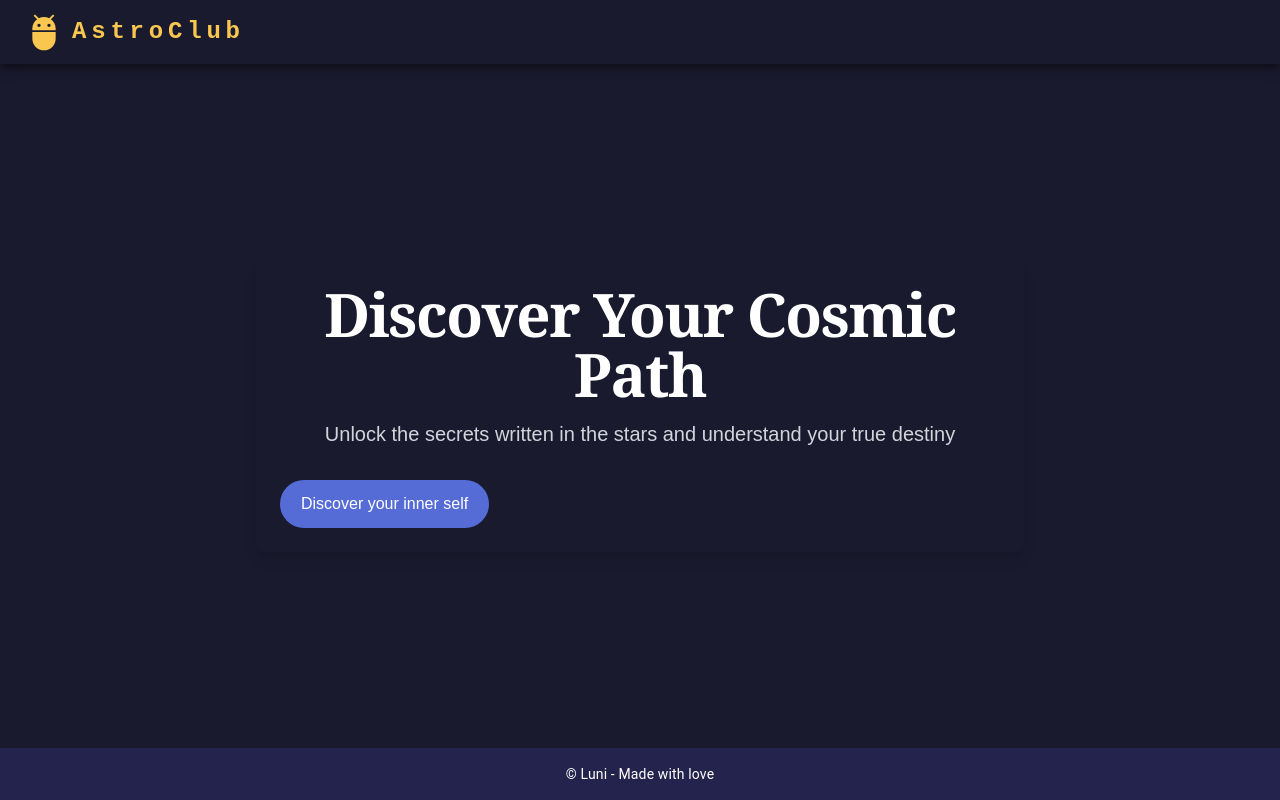
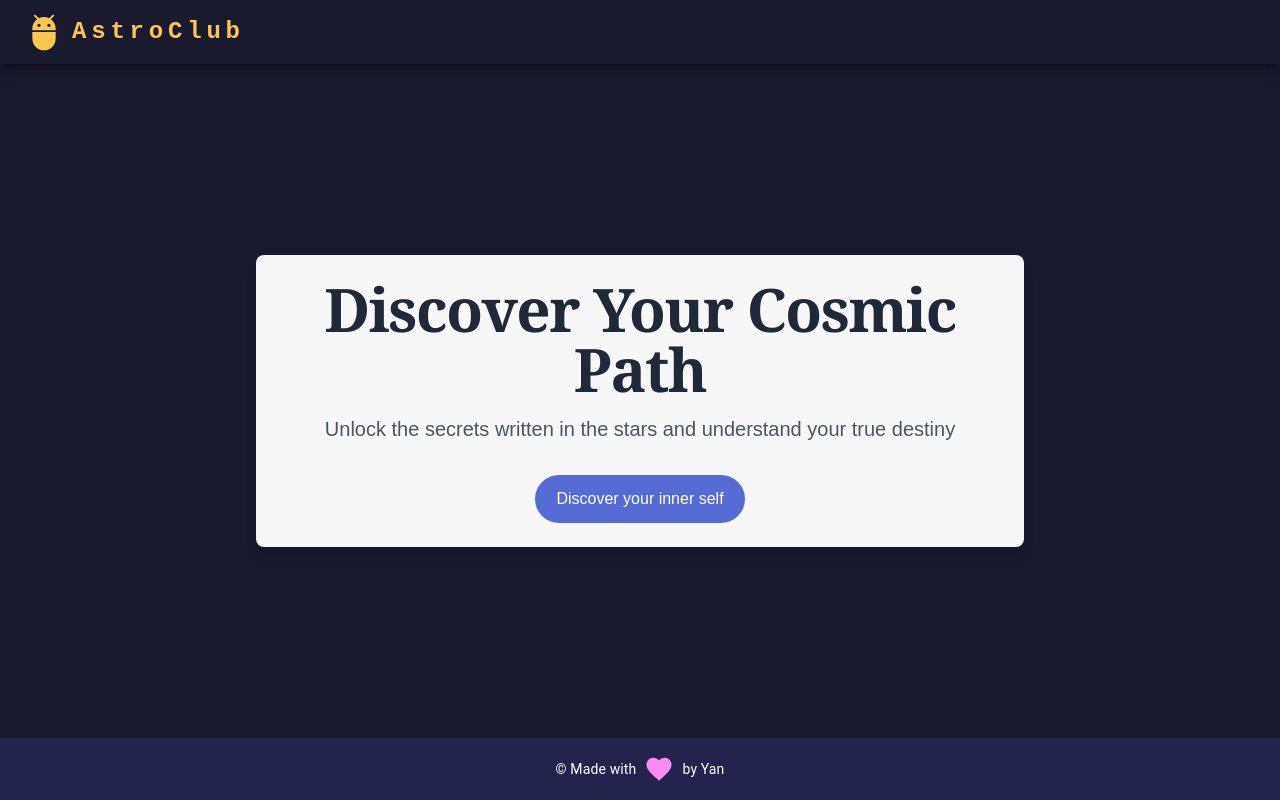
Before and after one commit to Yanoushka/astro-club, a Next.js app: page / in a window 1280 px wide. Built offline with nearby package versions, Linux system fonts and the light colour scheme.

Commit message:
details design

```diff
--- a/src/app/components/shared/calendar.tsx
+++ b/src/app/components/shared/calendar.tsx
@@ -1,4 +1,5 @@
-import { FormControl, FormLabel } from "@mui/material";
+import { FormLabel } from "@mui/joy";
+import { FormControl } from "@mui/material";
 import { AdapterDayjs } from "@mui/x-date-pickers/AdapterDayjs";
 import { DatePicker } from "@mui/x-date-pickers/DatePicker";
 import { LocalizationProvider } from "@mui/x-date-pickers/LocalizationProvider";
@@ -22,7 +23,7 @@ const Calendar: React.FC<CalendarProps> = ({
 }) => {
   return (
     <FormControl fullWidth error={error}>
-      <FormLabel>{label}</FormLabel>
+      <FormLabel sx={{marginBottom: 1}}>{label}</FormLabel>
       <LocalizationProvider dateAdapter={AdapterDayjs}>
         <DatePicker
           value={value}
--- a/src/app/components/shared/footer.tsx
+++ b/src/app/components/shared/footer.tsx
@@ -1,10 +1,19 @@
 import Typography from "@mui/material/Typography";
+import FavoriteIcon from "@mui/icons-material/Favorite";
 
 export default function FooterAppBar() {
   return (
-    <footer className="bg-[#23234d] py-4 text-center w-full">
-      <Typography variant="body2" color="white">
-        &copy; Luni - Made with love
+    <footer className="bg-[#23234d] py-4 text-center w-full flex justify-center">
+      <Typography variant="body2" color="white" className="flex items-center">
+        &copy; Made with{" "}
+        <FavoriteIcon
+          sx={{
+            color: "#fa8cf6",
+            mx: 1, // ajoute une marge horizontale
+            fontSize: "30px",
+          }}
+        />{" "}
+        by Yan
       </Typography>
     </footer>
   );
--- a/src/app/components/shared/select.tsx
+++ b/src/app/components/shared/select.tsx
@@ -1,4 +1,4 @@
-import { FormHelperText } from "@mui/joy";
+import { FormHelperText, FormLabel } from "@mui/joy";
 import {
   FormControl,
   InputLabel,
@@ -38,7 +38,7 @@ const CustomSelect: React.FC<CustomSelectProps> = ({
 
   return (
     <FormControl fullWidth error={error}>
-      <InputLabel>{label}</InputLabel>
+      <FormLabel sx={{ marginBottom: 1 }}>{label}</FormLabel>
       <Select
         value={selectedValue}
         onChange={handleChange}
@@ -49,6 +49,9 @@ const CustomSelect: React.FC<CustomSelectProps> = ({
           width: "100%",
         }}
       >
+        <MenuItem value="" disabled>
+          -
+        </MenuItem>
         {options.map((option) => (
           <MenuItem key={option.value} value={option.value}>
             {option.label}
--- a/src/app/components/shared/stripemodal.tsx
+++ b/src/app/components/shared/stripemodal.tsx
@@ -1,5 +1,5 @@
-import { Box, Modal } from "@mui/joy";
-import { Button, Typography } from "@mui/material";
+import { Box, Modal, Typography } from "@mui/joy";
+import { Button } from "@mui/material";
 import { useState } from "react";
 import PaymentPage from "./stripepayment";
 
@@ -33,7 +33,7 @@ export default function PaymentModal({ onPaymentSuccess }: PaymentModalProps) {
           fontWeight: "bold",
         }}
       >
-        Payer
+        Pay
       </Button>
 
       <Modal open={open} onClose={() => setOpen(false)}>
@@ -51,8 +51,8 @@ export default function PaymentModal({ onPaymentSuccess }: PaymentModalProps) {
             border: "1px solid #ddd",
           }}
         >
-          <Typography variant="h5" sx={{ fontWeight: "bold", marginBottom: 2 }}>
-            Détails de paiement
+          <Typography sx={{ fontWeight: "bold", marginBottom: 2 }}>
+            Payment details
           </Typography>
           <Typography sx={{ color: "text.secondary", marginBottom: 2 }}>
             Numéro : 4242 4242 4242 4242 <br />
@@ -61,10 +61,9 @@ export default function PaymentModal({ onPaymentSuccess }: PaymentModalProps) {
           </Typography>
           {paymentSuccess ? (
             <Typography
-              variant="h6"
               sx={{ textAlign: "center", color: "green", marginTop: 2 }}
             >
-              ✅ Paiement effectué avec succès, merci ! 🎉
+              ✅ Payment success, thanks ! 🎉
             </Typography>
           ) : (
             <PaymentPage
--- a/src/app/components/shared/stripepayment.tsx
+++ b/src/app/components/shared/stripepayment.tsx
@@ -1,7 +1,13 @@
 import { useState } from "react";
-import { CardElement, useStripe, useElements, Elements } from "@stripe/react-stripe-js";
+import {
+  CardElement,
+  useStripe,
+  useElements,
+  Elements,
+} from "@stripe/react-stripe-js";
 import { loadStripe } from "@stripe/stripe-js";
-import { Box, Button, Typography } from "@mui/material";
+import { Box, Button } from "@mui/material";
+import { Typography } from "@mui/joy";
 
 // public key need to be put in env
 const stripePromise = loadStripe(
@@ -13,7 +19,10 @@ interface PaymentPageProps {
   onPaymentSuccess: (success: boolean) => void;
 }
 
-const StripePayment: React.FC<PaymentPageProps> = ({ onClose, onPaymentSuccess }) => {
+const StripePayment: React.FC<PaymentPageProps> = ({
+  onClose,
+  onPaymentSuccess,
+}) => {
   const stripe = useStripe();
   const elements = useElements();
   const [loading, setLoading] = useState(false);
@@ -47,7 +56,7 @@ const StripePayment: React.FC<PaymentPageProps> = ({ onClose, onPaymentSuccess }
 
   return (
     <Box sx={{ textAlign: "center", p: 3 }}>
-      <Typography variant="h5">Paiement Test</Typography>
+      <Typography>Paiement Test</Typography>
       <form onSubmit={handleSubmit} style={{ marginTop: 20 }}>
         <CardElement />
         <Box sx={{ display: "flex", justifyContent: "center", mt: 3 }}>
@@ -65,16 +74,21 @@ const StripePayment: React.FC<PaymentPageProps> = ({ onClose, onPaymentSuccess }
             color="secondary"
             sx={{ ml: 2 }}
           >
-            Fermer
+            Close
           </Button>
         </Box>
       </form>
-      {message && <Typography sx={{ color: "green", mt: 2 }}>{message}</Typography>}
+      {message && (
+        <Typography sx={{ color: "green", mt: 2 }}>{message}</Typography>
+      )}
     </Box>
   );
 };
 
-export default function PaymentPage({ onClose, onPaymentSuccess }: PaymentPageProps) {
+export default function PaymentPage({
+  onClose,
+  onPaymentSuccess,
+}: PaymentPageProps) {
   return (
     <Elements stripe={stripePromise}>
       <StripePayment onClose={onClose} onPaymentSuccess={onPaymentSuccess} />
--- a/src/app/components/shared/timepicker.tsx
+++ b/src/app/components/shared/timepicker.tsx
@@ -14,7 +14,7 @@ interface CustomTimePickerProps {
 }
 
 const CustomTimePicker: React.FC<CustomTimePickerProps> = ({
-  label = "Select a time",
+  label ,
   value,
   onChange,
   error = false,
@@ -24,14 +24,14 @@ const CustomTimePicker: React.FC<CustomTimePickerProps> = ({
       <LocalizationProvider dateAdapter={AdapterDayjs}>
         <FormLabel>{label}</FormLabel>
         <TimePicker
+          ampm={false}
+          value={value}
+          onChange={onChange}
           sx={{
             borderRadius: "8px",
             transition: "border 0.3s ease",
             width: "100%",
           }}
-          ampm={false}
-          value={value}
-          onChange={onChange}
           slotProps={{
             textField: {
               inputProps: { readOnly: true },
--- a/src/app/onboarding/form/page.tsx
+++ b/src/app/onboarding/form/page.tsx
@@ -101,6 +101,7 @@ export default function AstroForm() {
 
           <Box sx={{ mb: 2, height: 80 }}>
             <Calendar
+              label="Date of Birth"
               onChange={onDateChange}
               required={true}
               error={errors.birthDate}
--- a/src/app/onboarding/resume/page.tsx
+++ b/src/app/onboarding/resume/page.tsx
@@ -36,10 +36,24 @@ export default function AstroResume() {
 
   const generateAstroSummary = () => {
     return `
-    Based on your birth date of ${astroData.birthDate}, your birth time of ${astroData.birthTime},
+    Based on your birth date of ${new Date(astroData.birthDate!).toLocaleDateString("fr-FR", {
+      year: 'numeric',
+      month: 'long',
+      day: 'numeric',
+    })}, your birth time of ${formatBirthTime(astroData.birthTime)},
     and your location of ${astroData.birthLocation},
     we have crafted a unique astrological reading that reflects your personality traits and potential paths.
     Your interest in ${astroData.astroInterest} suggests that you may find yourself drawn to exploring deeper insights into your cosmic influences.`;
+  };
+
+  const formatBirthTime = (isoString) => {
+    if (!isoString) return "N/A";
+    const date = new Date(isoString);
+    return date.toLocaleTimeString("fr-FR", {
+      hour: '2-digit',
+      minute: '2-digit',
+      hour12: false,
+    });
   };
 
   return (
@@ -87,10 +101,14 @@ export default function AstroResume() {
               Birth Details
             </Typography>
             <Typography sx={{ textAlign: "center" }}>
-              Date: {new Date(astroData.birthDate!).toLocaleDateString()}
+              Date: {new Date(astroData.birthDate!).toLocaleDateString("fr-FR", {
+                year: 'numeric',
+                month: 'long',
+                day: 'numeric',
+              })}
             </Typography>
             <Typography sx={{ textAlign: "center" }}>
-              Time: {astroData.birthTime}
+              Time: {formatBirthTime(astroData.birthTime)}
             </Typography>
             <Typography sx={{ textAlign: "center" }}>
               Location: {astroData.birthLocation}
--- a/src/app/page.tsx
+++ b/src/app/page.tsx
@@ -4,18 +4,18 @@ import Link from "next/link";
 
 export default function Home() {
   return (
-    <div className="max-w-3xl w-full text-center space-y-8 bg-[#1a1a2e] text-white p-6 rounded-lg shadow-lg">
+    <div className="max-w-3xl w-full text-center space-y-8 bg-[#f7f7f7] text-gray-800 p-6 rounded-lg shadow-lg">
       <div className="space-y-4">
         <h1 className="text-4xl md:text-6xl font-bold tracking-tight font-serif">
           Discover Your Cosmic Path
         </h1>
-        <p className="text-xl text-gray-300">
+        <p className="text-xl text-gray-600">
           Unlock the secrets written in the stars and understand your true
           destiny
         </p>
       </div>
 
-      <div className="flex gap-4 items-center flex-col sm:flex-row">
+      <div className="flex gap-4 items-center justify-center flex-col sm:flex-row">
         <Link
           href="/onboarding/form"
           className="rounded-full border border-solid border-transparent transition-colors flex items-center justify-center bg-[#556cd6] text-white gap-2 hover:bg-[#383838] dark:hover:bg-[#ccc] text-sm sm:text-base h-10 sm:h-12 px-4 sm:px-5"
```
